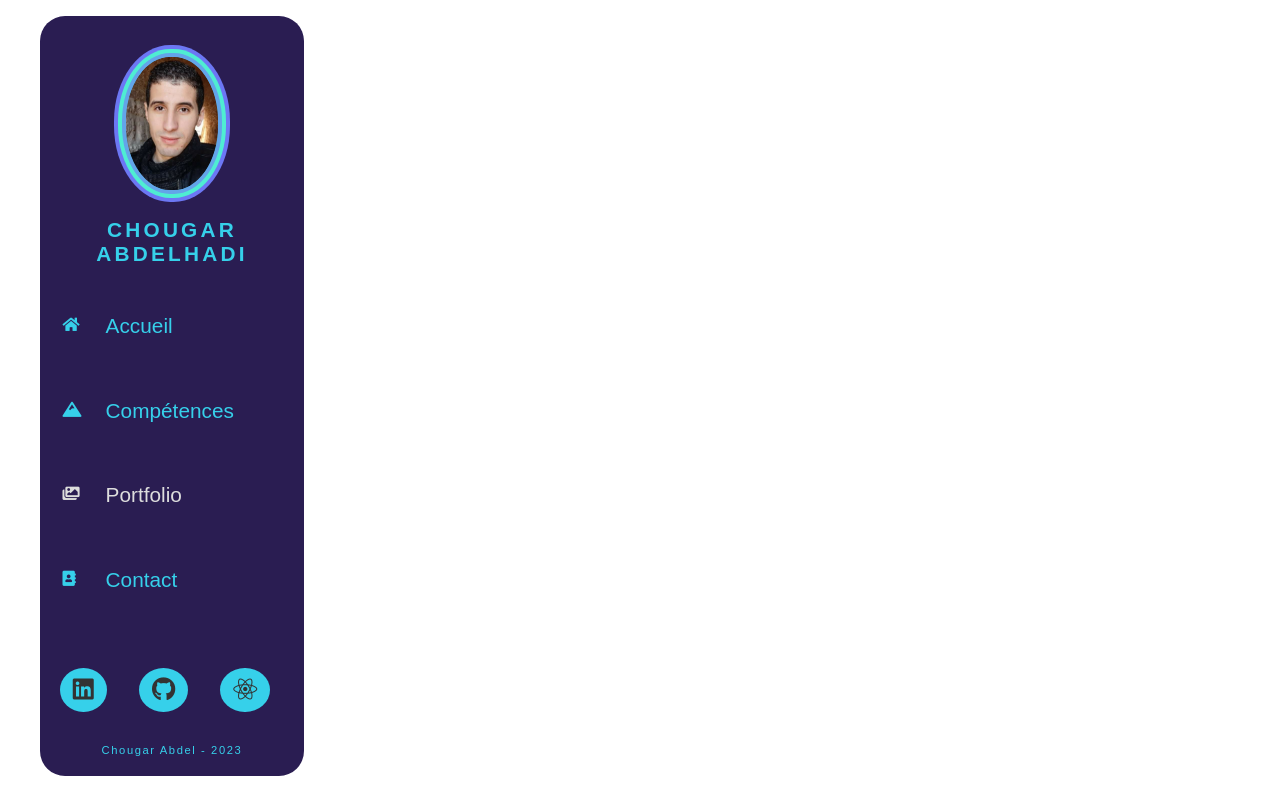
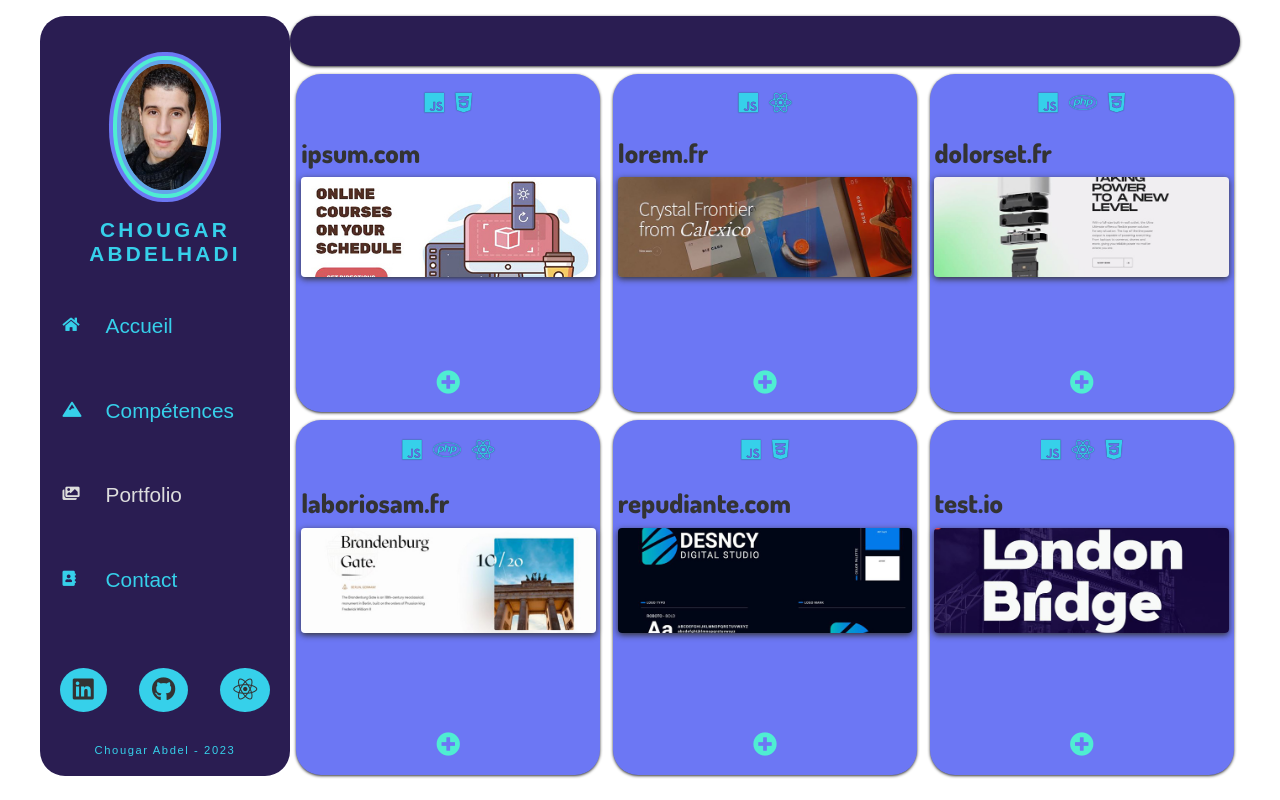
Before and after one commit to CY-Abdel/mon-cv-react, a React (Create React App) app: page /portfolio in a window 1280 px wide. Built offline with nearby package versions, Linux system fonts and the light colour scheme; a web font is replaced by a local one.

Commit message:
parti portfolio les grid area et le component projet avec css

```diff
--- a/src/components/knowlegdes/Experiences.js
+++ b/src/components/knowlegdes/Experiences.js
@@ -19,7 +19,7 @@ const Experiences = () => {
             <div className="exp3">
                 <h4>projets Js et React</h4>
                 <h4>2021 - 2023</h4>
-                <p>Lorem ipsum dolor sit amet consectetur adipisicing elit. Sequi, possimus?</p>
+                <p>Lorem ipsum, dolor sit amet consectetur adipisicing elit. Tempore, hic cupiditate voluptatem, voluptas non labore id, excepturi consequuntur sunt illo eos obcaecati quos quidem facilis.</p>
             </div>
         </div>
     );
--- /dev/null
+++ b/src/components/portfolio/Project.js
@@ -0,0 +1,31 @@
+import React, { Component } from 'react';
+
+class Project extends Component {
+
+
+    render() {
+        console.log(this.props);
+        // on fera on sorte que name=this.props.item.name
+        let { name, languagesIcons, source, info, picture } = this.props.item;
+
+
+        return (
+            <div className="project">
+                <div className="icons">
+                    {languagesIcons.map(icon =>
+                        // de façon dynamique le <i> prend le nom de icon qu'on a mapper a chaque fois et idem pour la cle key
+                        <i className={icon} key={icon}></i>
+                    )}
+                </div>
+                <h3>{name}</h3>
+                <img src={picture} alt="" />
+                <span className="infos">
+                    <i className="fas fa-plus-circle"></i>
+                </span>
+
+            </div>
+        );
+    }
+}
+
+export default Project;
--- /dev/null
+++ b/src/components/portfolio/ProjectList.js
@@ -0,0 +1,47 @@
+import React, { Component } from 'react';
+// on appel la const portfolio!oData
+import {portfolioData} from "../../data/portfolioData";
+import Project from './Project';
+
+class ProjectList extends Component {
+    state = {
+        // this.state.projects = portfolioData (toute l'array == notre base de données)
+        projects:portfolioData
+    };
+
+
+    render() {
+        //on fait le destructring des familles
+        // donc quand on faot this.state.projects == projects
+        // c-a-s this.state.projects.id = projects.id ....
+        let {projects} = this.state;
+
+        return (
+           <div className="portfolioContent">
+               <ul className="radioDisplay">
+
+               </ul>
+
+               <div className="projects">
+                   {/* on met tout entre 2 crochets {} pour ecrire du js dasn jsx  */}
+                   {
+                        //  item peut etre remplacer par nimporte quel mot coucou bonjour pas importatn
+                       projects.map(item => {
+                        return (
+                            <Project
+                                // si on defenie oas la cle key={} il va retourner une erreur
+                                key= {item.id}
+                                item = {item}
+                                // on envoi on props item
+
+                            />
+                        )
+                       })
+                   }
+               </div>
+           </div>
+        );
+    }
+}
+
+export default ProjectList;
--- a/src/pages/Portfolio.js
+++ b/src/pages/Portfolio.js
@@ -1,10 +1,12 @@
 import React from 'react';
 import Navigation from '../components/Navigation';
+import ProjectList from '../components/portfolio/ProjectList';
 
 const Portfolio = () => {
     return (
-        <div>
+        <div className="portfolio">
              <Navigation />
+             <ProjectList />
         </div>
     );
 };
--- a/src/styles/components/_navigation.scss
+++ b/src/styles/components/_navigation.scss
@@ -1,7 +1,7 @@
 .sidebar {
     background: $color-1;
     font-family: $font-1;
-    height: 100%;
+    // height: 100%;
     min-height: $minHeight;
     width: 264px;
     border-radius: $borderRadius;
--- a/src/styles/pages/_portfolio.scss
+++ b/src/styles/pages/_portfolio.scss
@@ -0,0 +1,207 @@
+.portfolio {
+    .portfolioContent {
+        width: 100%;
+        display: grid;
+        min-height: $minHeight;
+        grid-template-columns: 1fr;
+        grid-template-rows: 50px 1fr;
+        grid-template-areas:
+            "1"
+            "2";
+    }
+
+    .radioDisplay {
+        grid-area: 1;
+        border-radius: $borderRadius;
+        display: flex;
+        width: 100%;
+        padding: 1rem 2rem;
+        margin: 0 auto;
+        background: $color-1;
+        user-select: none;
+        box-shadow: $shadow;
+
+        // li {
+        //     color: $color-3;
+        //     font-size: 1.1rem;
+        //     text-transform: uppercase;
+        //     padding: 0 1rem;
+        //     flex: 1;
+        //     z-index: 2;
+        //     @include verticalCenter;
+
+        //     input[type="radio"]{
+        //         visibility: hidden;
+        //         position: relative;
+
+        //         &:before {
+        //           content:'';
+        //           visibility: visible;
+        //           position: absolute;
+        //           top: -4px;
+        //           left: -12px;
+        //           height: .9rem;
+        //           width: .9rem;
+        //           border-radius: 50%;
+        //           border: 2px solid $color-4;
+        //           cursor: pointer;
+        //           transition: 0.3s;
+        //         }
+        //         &:after {
+        //             content:'';
+        //             visibility: visible;
+        //             position: absolute;
+        //             top: -4px;
+        //             left: -12px;
+        //             height: .9rem;
+        //             width: .9rem;
+        //             border-radius: 50%;
+        //             cursor: pointer;
+        //             transition: 0.3s;
+        //             background: $color-4;
+        //             transform: scale(0);
+        //             transform-origin: center;
+        //           }
+        //         }
+        //         input:checked:after {
+        //           transform: scale(1.17) translate(-25%, -25%);
+        //           top: 2px;
+        //           left: -6px;
+        //         }
+        //         input:checked + label {
+        //           color: $color-4;
+        //         }
+        //         label {
+        //             cursor: pointer;
+        //           }
+
+        // }
+    }
+
+    .projects {
+        grid-area: 2;
+        display: flex;
+        flex-wrap: wrap;
+        justify-content: space-around;
+
+        .project {
+            background: $color-2;
+            border-radius: $borderRadius;
+            margin: 0.5rem 0 0 0;
+            text-align: center;
+            width: 32%;
+            max-height: 50%;
+            padding: 0.3rem;
+            box-shadow: $shadow;
+            display: grid;
+            grid-template-rows: 15% 15% 55% 15%;
+            grid-template-areas:
+                "1"
+                "2"
+                "3"
+                "4";
+        }
+        .icons {
+            grid-area: 1;
+            display: flex;
+            justify-content: center;
+            @include verticalCenter;
+
+            i {
+                font-size: 1.4rem;
+                padding: 0 0.35rem;
+                color: $color-5;
+                text-shadow: 0 0px 1px $color-1;
+            }
+        }
+        h3 {
+            grid-area: 2;
+            font-family: $font-2;
+            font-size: 1.65rem;
+            @include verticalCenter;
+            justify-content: left;
+        }
+        img {
+            grid-area: 3;
+            object-fit: cover;
+            margin: 0 auto;
+            width: 100%;
+            height: 55%;
+            box-shadow: 0 2px 6px #333;
+            border-radius: 4px;
+            cursor: pointer;
+            @include verticalCenter;
+        }
+        .infos {
+            grid-area: 4;
+            color: $color-4;
+            cursor: pointer;
+            font-size: 1.5rem;
+            @include verticalCenter;
+            transition: 0.2s;
+
+            &:hover {
+                transform: scale(1.2);
+            }
+        }
+        // .showInfos {
+        //     position: absolute;
+        //     top: 0;
+        //     left: 0;
+        //     bottom: 0;
+        //     right: 0;
+            // background: rgba(0, 0, 0, 0.507);
+            // animation: popup 0.3s ease forwards;
+            // transform-origin: center;
+
+            // .infosContent {
+            //     position: relative;
+            //     top: 25%;
+            //     width: 600px;
+            //     margin: 0 auto;
+            //     color: $color-5;
+            //     background: $color-1;
+            //     border-radius: $borderRadius;
+            //     padding: 2rem;
+            //     box-shadow: 0 10px 10px #333;
+            //     animation: popup 0.6s ease forwards;
+            //     transform: scale(0);
+            //     transform-origin: center;
+
+            //     @keyframes popup {
+            //         to {
+            //             transform: scale(1);
+            //         }
+            //     }
+            // }
+            // .head {
+            //     display: flex;
+            //     justify-content: space-around;
+            //     margin: 1rem 0;
+            // }
+            // h2 {
+            //     text-align: left;
+            //     margin-bottom: 1rem;
+            // }
+            // .button {
+            //    cursor: pointer;
+            //    color: $color-1;
+            //    border-radius: $borderRadius;
+            //    padding: 1rem;
+            //    transition: .2s;
+
+            //    &:hover {
+            //     background: $color-4;
+            //   }
+            // }
+            // .text {
+            //   text-align: justify;
+            //   padding-bottom: 1rem;
+            // }
+            // .return {
+            //     margin: 1rem auto;
+            //     width: 200px;
+            //   }
+        // }
+    }
+}
```
